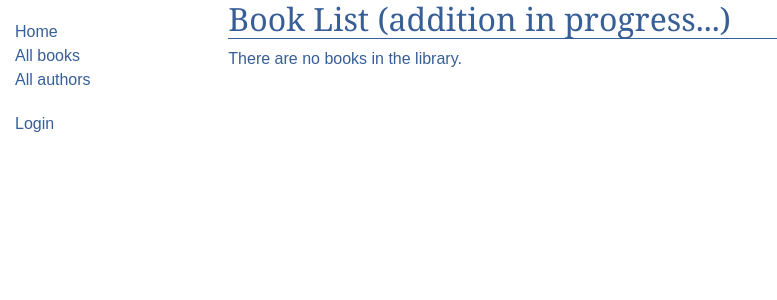
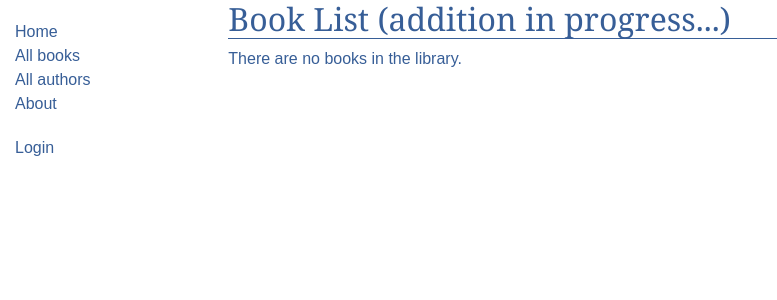
Before and after one commit to bodhiadmin/bodhilibrary, a Django app: page /catalog/books/ in a window 1280 px wide. Shown: the top 300 px of the page, without its empty margins (0-777 px from the left). Run offline with Django 3.2, Linux system fonts and the light colour scheme; data that the repository does not hold is empty.

Commit message:
Added missed files

```diff
--- a/catalog/templates/base_generic.html
+++ b/catalog/templates/base_generic.html
@@ -23,6 +23,7 @@
     <li><a href="{% url 'index' %}">Home</a></li>
     <li><a href="{% url 'books' %}">All books</a></li>
     <li><a href="{% url 'authors' %}">All authors</a></li>
+    <li><a href="{% url 'about' %}">About</a></li>
   </ul>
 
   <ul class="sidebar-nav">
--- a/catalog/templates/index.html
+++ b/catalog/templates/index.html
@@ -15,7 +15,4 @@
 <p>നിങ്ങൾ ഈ പേജ് {{ num_visits }} തവണ സന്ദർശിച്ചു.</p>
 
 <br>
-Made by:
-<b>Arjun Suresh, Rayhan Faizel, Arpan George Mathew, Kevin Thomas, Hafeez Muhammed</b></p>
-
 {% endblock %}
--- a/catalog/urls.py
+++ b/catalog/urls.py
@@ -8,6 +8,7 @@ urlpatterns = [
     path('books/', views.BookListView.as_view(), name='books'),
     path('book/<int:pk>', views.BookDetailView.as_view(), name='book-detail'),
     path('authors/', views.AuthorListView.as_view(), name='authors'),
+    path('about/', views.about, name='about'),
     path('author/<int:pk>',
          views.AuthorDetailView.as_view(), name='author-detail'),
 ]
--- a/catalog/views.py
+++ b/catalog/views.py
@@ -27,6 +27,12 @@ def index(request):
                  'num_visits': num_visits},
     )
 
+def about(request):
+    return render(
+        request,
+        'about.html',
+        context={},
+    )
 
 from django.views import generic
 
```
